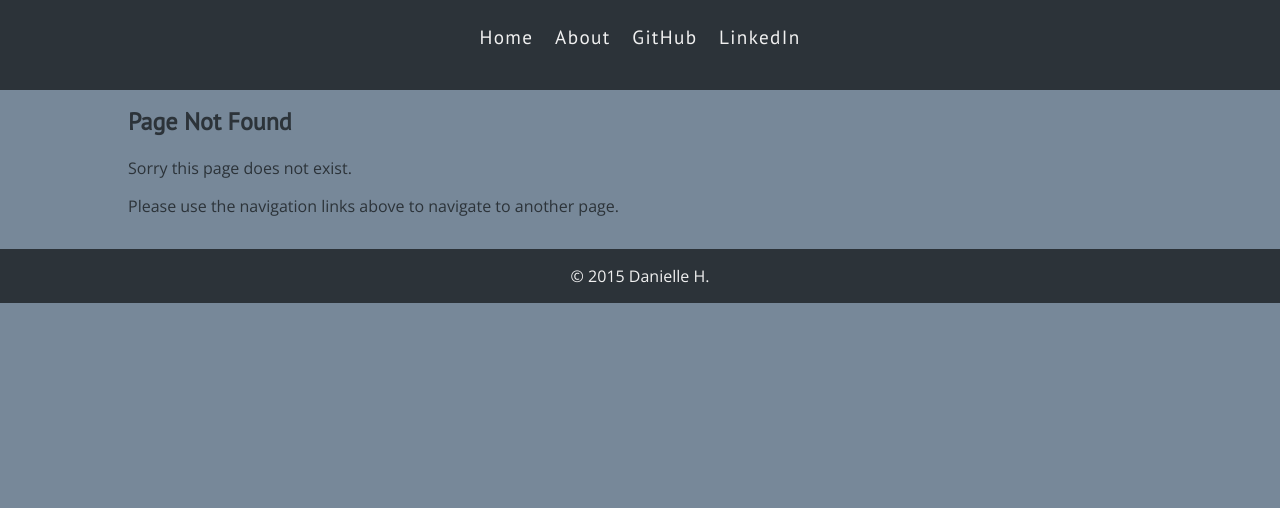
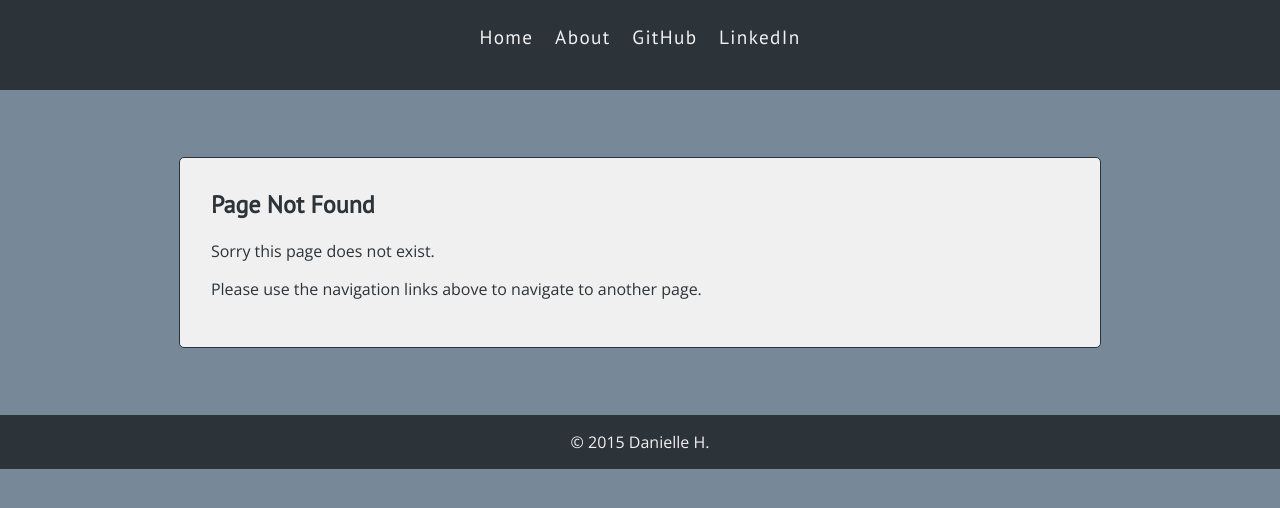
Before and after one commit to deeheber/code-blog, a website: page index.html in a window 1280 px wide. Shown: the part 128-636 px from the top of the page. Drawn offline with nearby package versions, Linux system fonts and the light colour scheme.

Commit message:
not found page styles

```diff
--- a/controller/notFoundControllers.js
+++ b/controller/notFoundControllers.js
@@ -8,6 +8,5 @@
     $('a').removeClass('active');
   };
 
-
   module.notFoundController = notFoundController;
 })(window);
--- a/styles/layout.css
+++ b/styles/layout.css
@@ -30,7 +30,7 @@ main {
   margin-top: 3%;
 }
 
-article, #about, #stats, #github {
+article, #about, #stats, #github, #notFound {
   margin: 5%;
   padding: 3%;
 }
--- a/styles/modules.css
+++ b/styles/modules.css
@@ -7,7 +7,7 @@
   text-decoration: none;
 }
 
-article, #about, #stats, #github {
+article, #about, #stats, #github, #notFound {
   border: 1px solid rgb(44, 51, 57);
   border-radius: 5px;
   background-color: 	rgb(240,240,240);
```
